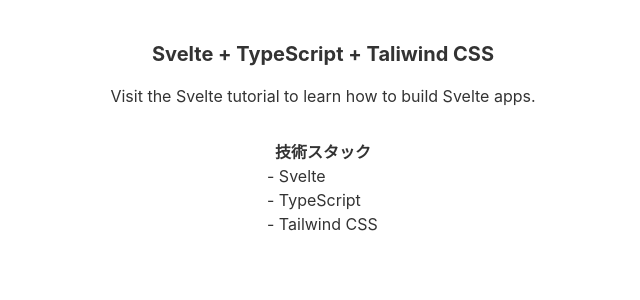
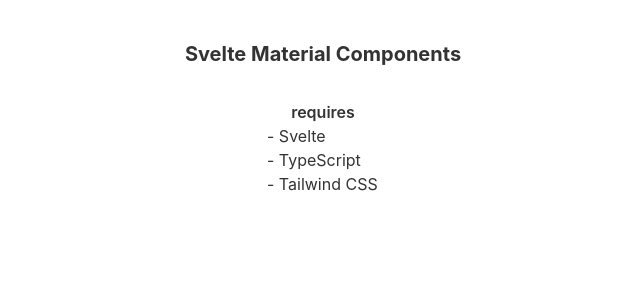
Before and after one commit to tarunama/svelte-starter-with-ts-and-tailwind, a Svelte app: page / in a window 1280 px wide. Shown: the top 300 px of the page, without its empty margins (317-957 px from the left). Built offline with nearby package versions, Linux system fonts and the light colour scheme.

Commit message:
wip: add Button Component

```diff
--- a/src/App.svelte
+++ b/src/App.svelte
@@ -5,12 +5,9 @@ import Tailwindcss from "./Tailwindcss.svelte";
 <Tailwindcss />
 
 <main class="mx-auto my-0 p-8 text-center">
-  <h1 class="mb-4 text-xl font-bold">Svelte + TypeScript + Taliwind CSS</h1>
-  <div>
-	  <p class="mt-1">Visit the <a href="https://svelte.dev/tutorial">Svelte tutorial</a> to learn how to build Svelte apps.</p>
-	</div>
+    <h1 class="mb-4 text-xl font-bold">Svelte Material Components</h1>
 	<div class="mt-8 text-center">
-		<h2 class="font-semibold">技術スタック</h2>
+		<h2 class="font-semibold">requires</h2>
 		<div class="text-left w-28 mx-auto my-0">
 			<p>- Svelte</p>
 			<p>- TypeScript</p>
--- /dev/null
+++ b/src/components/Button.svelte
@@ -0,0 +1,8 @@
+<script lang="ts">
+    export let type = "button"
+    export let text = ""
+</script>
+
+<button {type}>
+    {text}
+</button>
```
